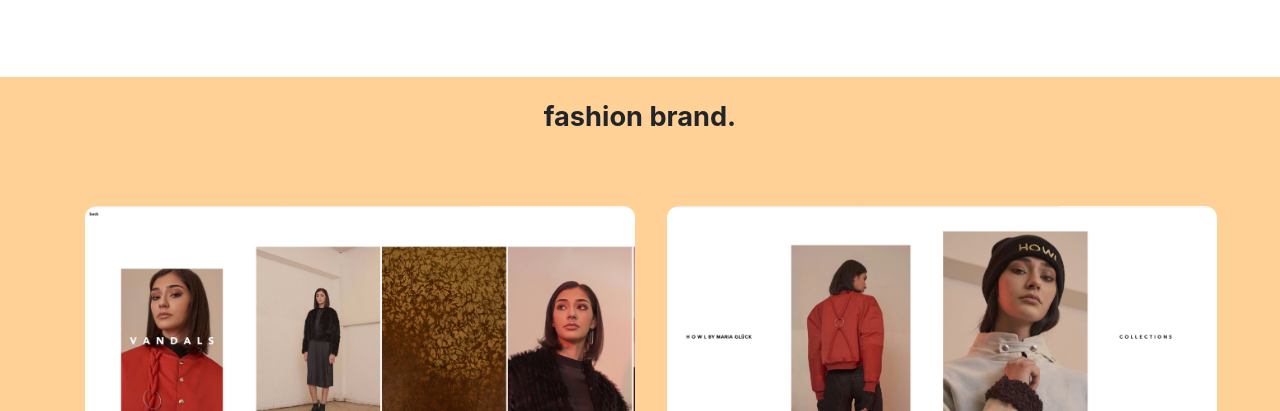
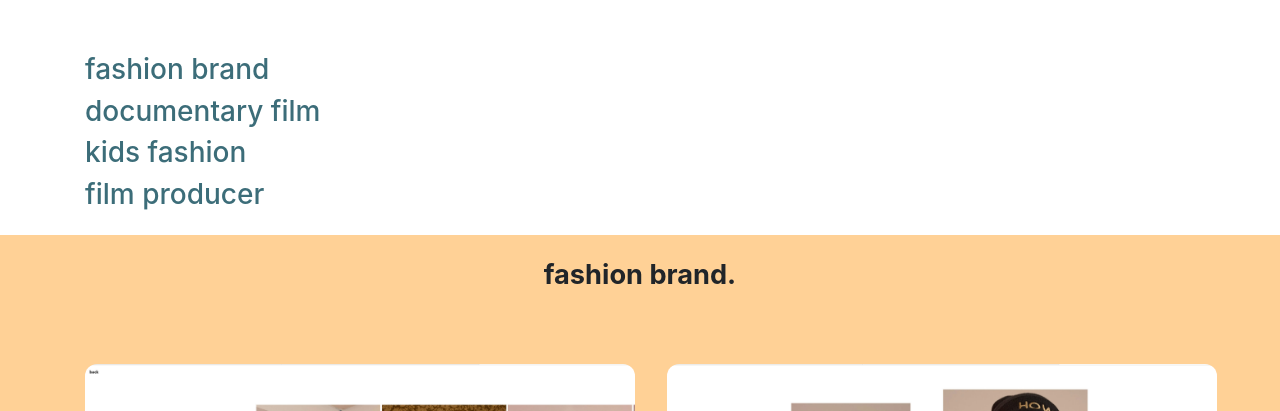
Before and after one commit to mariagluck/Portfolio, a website: page works.html in a window 1280 px wide. Shown: the part 747-1158 px from the top of the page. Drawn offline with nearby package versions, Linux system fonts and the light colour scheme.

Commit message:
cleaning code

```diff
--- a/scss/main.scss
+++ b/scss/main.scss
@@ -18,10 +18,7 @@ $ext-background: #ebebf3;
 $on-extbackground: #fa7c64;
 $secondary: #b596ac;
 
-
-// $display1-size:  3.5rem;
-// $display2-size:  3rem;
-// $display3-size:  2.5rem;
+// Custom display style
 $display4-size:  1.7rem;
 
 
@@ -68,11 +65,11 @@ nav {
   }
 }
 
+// Section about me
 .about-me {
     height: 100vh;
     width: 100vw;
     background: $background;
-    // color: $on-secbackground;
     font-family: 'Montserrat', sans-serif;
 
     img {
@@ -114,7 +111,7 @@ nav {
 
 }
 
-
+// section skills
 .skills {
     font-family: 'Montserrat', sans-serif;
     width: 100vw;
@@ -125,7 +122,6 @@ nav {
     flex-direction: row;
 
     .left {
-        // min-height: 100vh;
         width: 30vw;
         background: $tres-background;
         color: $on-tresbackground;
@@ -151,20 +147,16 @@ nav {
         background: $on-tresbackground;
 
         .card {
-            // height: 100px;
             width: 90%;
             text-align: center;
             margin-top: 20%;
             margin-left: 20px;
         }
-        .card-body {
-            // height: 200px;
-        }
     }
 
 }
 
-
+// section works
 .works {
     font-family: 'Montserrat', sans-serif;
     width: 100vw;
@@ -203,7 +195,7 @@ nav {
     }
 
 }
-
+// section contact/footer
 footer {
     font-family: 'Montserrat', sans-serif;
     width: 100vw;
@@ -223,7 +215,7 @@ footer {
 
 
 // style external portfolio page works.html
-
+// style works header and links to projects
 .portfolio {
     font-family: 'Montserrat', sans-serif;
     width: 100vw;
@@ -239,7 +231,6 @@ footer {
     a:hover {
         color: $tres-background !important;
         border: none;
-        // border-bottom: 3px solid white;
     }
 
     h2 {
@@ -333,7 +324,7 @@ footer {
 
 }
 
-
+// Style each project section
 .project1 {
     height: 100vh;
     width: 100vw;
@@ -403,6 +394,7 @@ footer {
     height: 10px;
 }
 
+// style for tablets
 @media screen and (min-width: 768px)
 and (max-width: 1024px) {
 
@@ -429,21 +421,18 @@ and (max-width: 1024px) {
     .skills {
         font-family: 'Montserrat', sans-serif;
         width: 100vw;
-        // height: 100vh;
         margin: 0;
         padding: 0;
         display: flex;
         flex-direction: column;
 
         .left {
-            // min-height: 30vh;
             width: 100vw;
             background: $tres-background;
             color: $on-tresbackground;
 
         }
         .right {
-            // min-height: 70vh;
             width: 100vw;
             padding: 20px;
             color: $tres-background;
@@ -497,9 +486,7 @@ and (max-width: 1024px) {
 
 
     }
-// style portfolio page works.html
-
-
+// style portfolio page works.html for tablet
     .portfolio {
         width: 100%;
         height: 100vh;
@@ -525,7 +512,7 @@ and (max-width: 1024px) {
 
     }
 
-
+    // style projects in works.html for tablet
     .project1 {
         height: 180vh;
         width: 100vw;
@@ -595,20 +582,24 @@ and (max-width: 1024px) {
 
 }
 
-@media screen and (max-width: 768px) {
+
+// STyle for phone screens
+@media only screen
+  and (min-device-width: 320px)
+  and (max-device-width: 767px) {
 
        .about-me {
-        // height: 150vh;
-        width: 100vw;
 
         img {
            width: 130px;
         }
+
         h2 {
             font-size: 50px;
         }
 
         p {
+            min-height: auto;
             font-size: 14px;
             width: 100%;
         }
--- a/works.html
+++ b/works.html
@@ -30,13 +30,18 @@
         </nav>
         <!-- ends nav -->
 
+      <!-- Heading -->
         <div class="top">
             <h2 class="display-2 text-center align-middle" id="up">my Works.</h2>
         </div>
         <div class="bottom">
             <h3 class="text-center">Web Design</h3>
+    </header>
 
+    <main>
+      <!-- INternal links to WORK / Projects -->
            <div class="container">
+
            <div class="box b1">
             <a href="#web1"><h3>fashion brand</h3></a>
               </div>
@@ -44,19 +49,18 @@
            <div class="box b2">
             <a href="#web2"><h3>documentary film</h3></a>
            </div>
+
            <div class="box b3">
             <a href="#web3"><h3>kids fashion</h3></a>
            </div>
+
            <div class="box b4">
             <a href="#web4"><h3>film producer</h3></a>
            </div>
           </div>
         </div>
       </div>
-    </header>
-
-
-    <main>
+      <!-- PROJECT 1 -->
   <section class="project1" id="web1">
     <h2 class="display-4 font-weight-bold text-center align-middle mt-4 p-4">fashion brand.</h2>
      <div class="container pt-4 mt-4">
@@ -71,6 +75,7 @@
    </div>
  </section>
 
+  <!-- PROJECT 2 -->
   <section class="project2" id="web2">
     <h2 class="display-4 font-weight-bold text-center align-middle mt-4 p-4">documentary film.</h2>
      <div class="container pt-4 mt-4">
@@ -85,6 +90,7 @@
    </div>
   </section>
 
+  <!-- PROJECT 3 -->
   <section class="project3" id="web3">
     <h2 class="display-4 font-weight-bold text-center align-middle mt-4 p-4">kids fashion.</h2>
      <div class="container pt-4 mt-4">
@@ -99,6 +105,7 @@
     </div>
   </section>
 
+  <!-- PROJECT 4 -->
   <section class="project4" id="web4">
     <h2 class="display-4 font-weight-bold text-center align-middle mt-4 p-4">film producer.</h2>
      <div class="container pt-4 mt-4">
@@ -112,10 +119,9 @@
       <a href="#up" class="font-weight-bold m-4 p-4" style="color: $primary;">UP</a>
    </div>
  </section>
+</main>
 
-
-
-    </main>
+<!-- CONTACT -->
   <footer id="contact">
         <h2 class="display-4 text-center align-middle">contact.</h2>
        <a href="mailto:hello@thisismyemail.com"><h3 class="text-center align-middle">LETS KEEP IN TOUCH</h3></a>
@@ -131,6 +137,3 @@
    <script src="https://maxcdn.bootstrapcdn.com/bootstrap/4.0.0/js/bootstrap.min.js" integrity="sha384-JZR6Spejh4U02d8jOt6vLEHfe/JQGiRRSQQxSfFWpi1MquVdAyjUar5+76PVCmYl" crossorigin="anonymous"></script>
   </body>
 </html>
-
-</body>
-</html>
```
Also changed, not shown: css/animations.css (+10 -9 lines), index.html (+11 -14 lines). Lines whose indentation alone changed are shown as unchanged.
